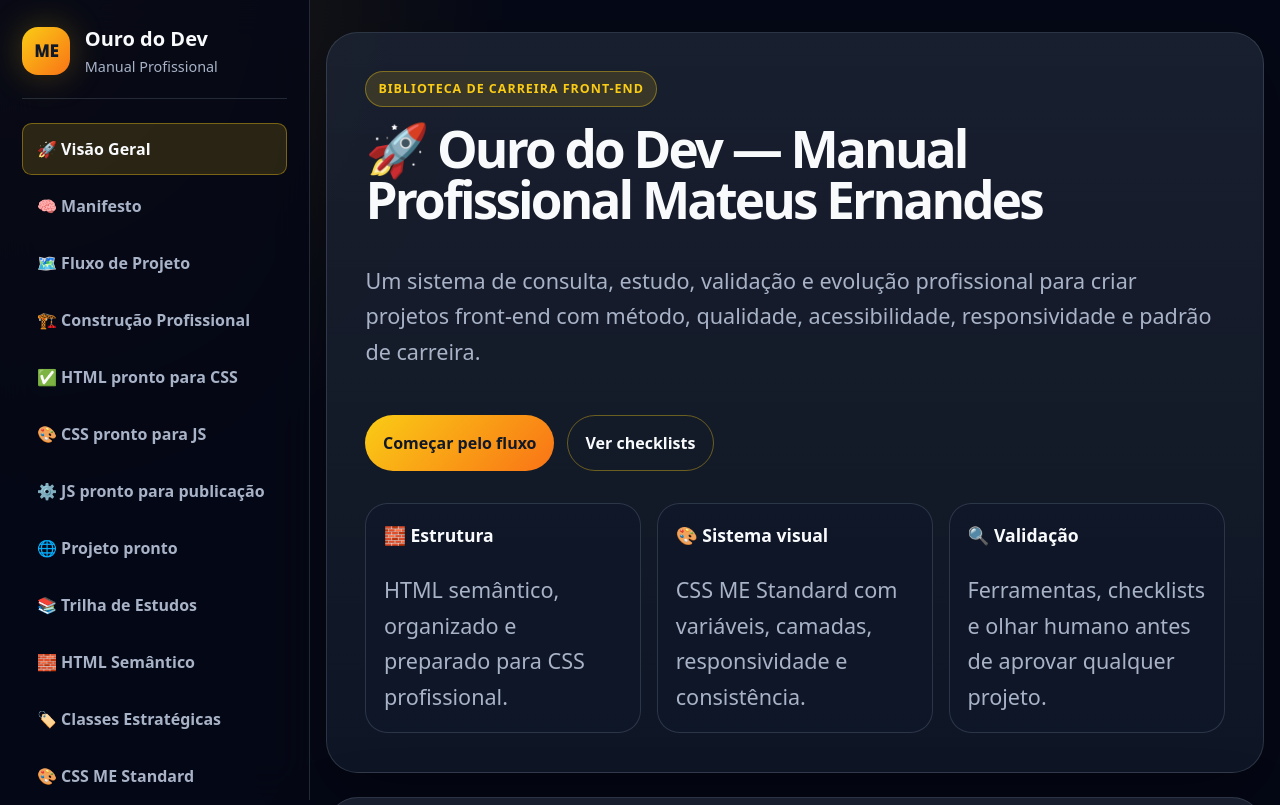
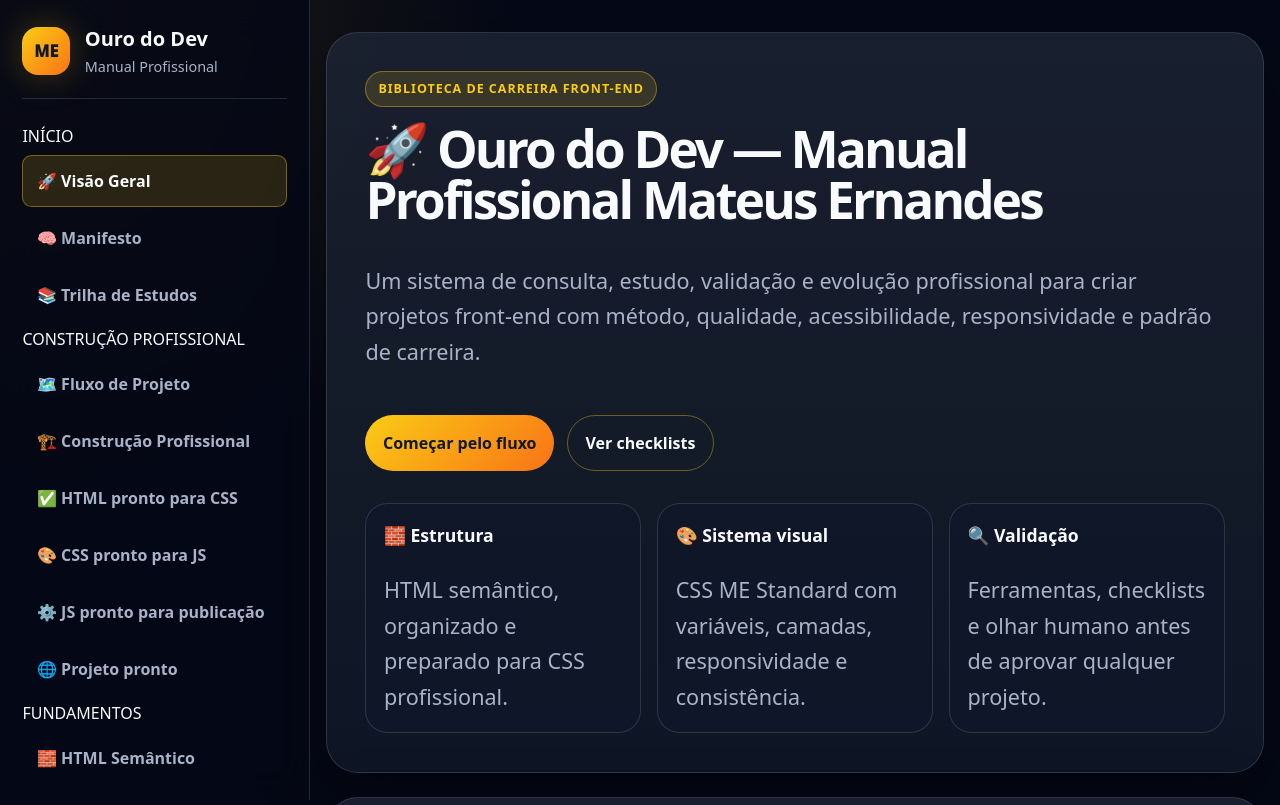
Before and after one commit to mateusdev97443/ouro-do-dev, a plain HTML site: page index.html in a window 1280 px wide. Shown: the top 805 px of the page. Drawn offline with Linux system fonts and the light colour scheme.

Commit message:
organiza menu por jornada profissional

```diff
--- a/index.html
+++ b/index.html
@@ -24,22 +24,30 @@
           </div>
         </div>
 
+
         <nav class="sidebar__nav" aria-label="Navegação do manual">
+          <span class="sidebar__group">INÍCIO</span>
           <a href="#visao-geral">🚀 Visão Geral</a>
           <a href="#manifesto">🧠 Manifesto</a>
+          <a href="#trilha">📚 Trilha de Estudos</a>
+
+          <span class="sidebar__group">CONSTRUÇÃO PROFISSIONAL</span>
           <a href="#fluxo">🗺️ Fluxo de Projeto</a>
           <a href="#construcao-profissional">🏗️ Construção Profissional</a>
           <a href="#html-pronto-css">✅ HTML pronto para CSS</a>
           <a href="#css-pronto-js">🎨 CSS pronto para JS</a>
           <a href="#js-pronto-publicacao">⚙️ JS pronto para publicação</a>
           <a href="#projeto-pronto-carreira">🌐 Projeto pronto</a>
-          <a href="#trilha">📚 Trilha de Estudos</a>
+
+          <span class="sidebar__group">FUNDAMENTOS</span>
           <a href="#html">🧱 HTML Semântico</a>
           <a href="#classes">🏷️ Classes Estratégicas</a>
           <a href="#css">🎨 CSS ME Standard</a>
           <a href="#layout">📐 Layout</a>
           <a href="#responsivo">📱 Responsividade</a>
           <a href="#acessibilidade">♿ Acessibilidade</a>
+
+          <span class="sidebar__group">VALIDAÇÃO E CARREIRA</span>
           <a href="#ferramentas">🔍 Ferramentas</a>
           <a href="#checklists">✅ Checklists</a>
           <a href="#github">🧬 GitHub</a>
```
